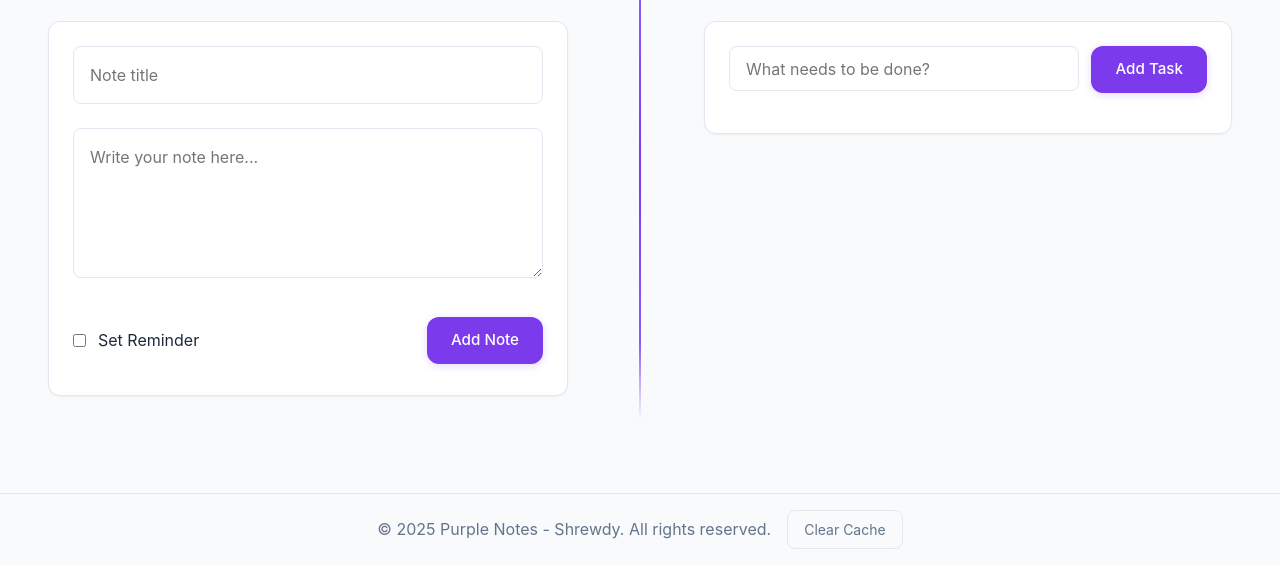
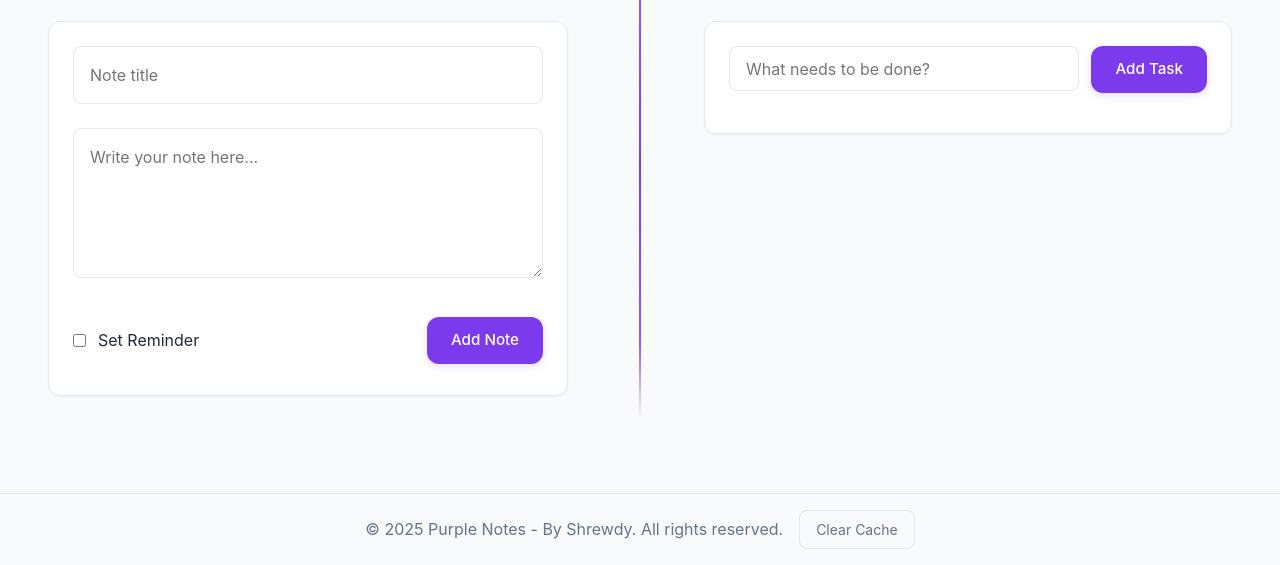
Before and after one commit to haikalllp/PurpleNotes, a plain HTML site: page index.html in a window 1280 px wide. Shown: the part 235-800 px from the top of the page. Drawn offline with Linux system fonts and the light colour scheme.

Commit message:
Fix more code

```diff
--- a/index.html
+++ b/index.html
@@ -89,7 +89,7 @@
         </main>
 
         <footer class="app-footer">
-            <p>&copy; 2025 Purple Notes - Shrewdy. All rights reserved.</p>
+            <p>&copy; 2025 Purple Notes - By Shrewdy. All rights reserved.</p>
             <button class="clear-cache-btn">Clear Cache</button>
         </footer>
     </div>
```
